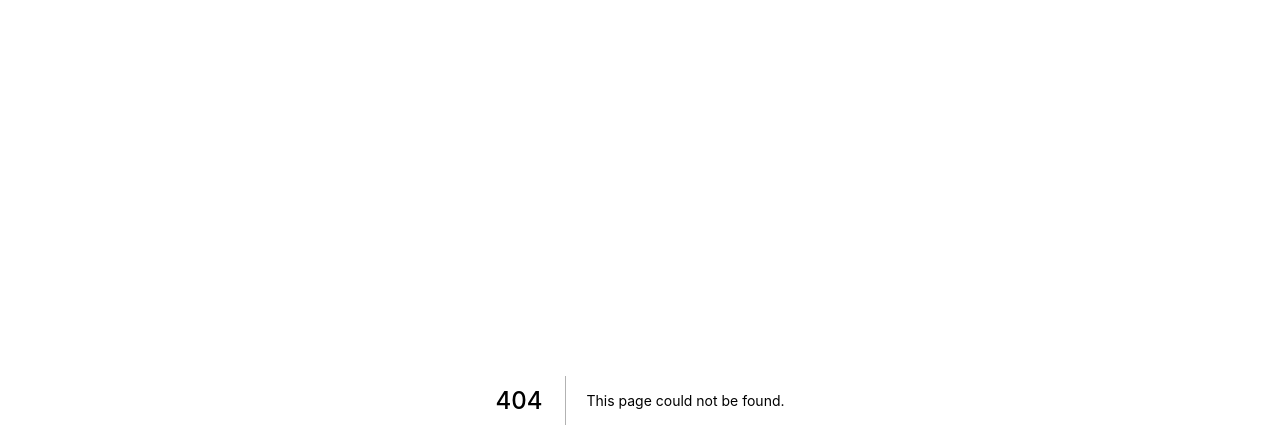
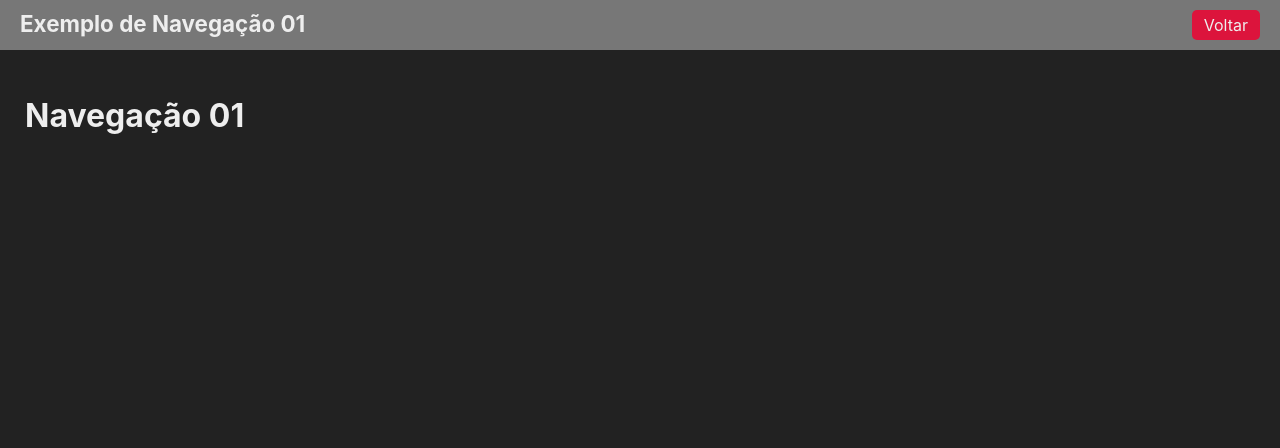
Before and after one commit to juniorvilas/next-app, a Next.js app: page /navegacao in a window 1280 px wide. Before the commit this address had no page. Shown: the top 448 px of the page. Built offline with nearby package versions, Linux system fonts and the light colour scheme.

Commit message:
acessando a page quando cria um index dentro da pasta

```diff
--- /dev/null
+++ b/src/pages/navegacao/index.jsx
@@ -0,0 +1,9 @@
+import Layout from '../../components/Layout'
+
+export default function Navegacao() {
+    return(
+        <Layout title="Exemplo de Navegação 01">
+            <h1>Navegação 01</h1>
+        </Layout>
+    )
+}
```
